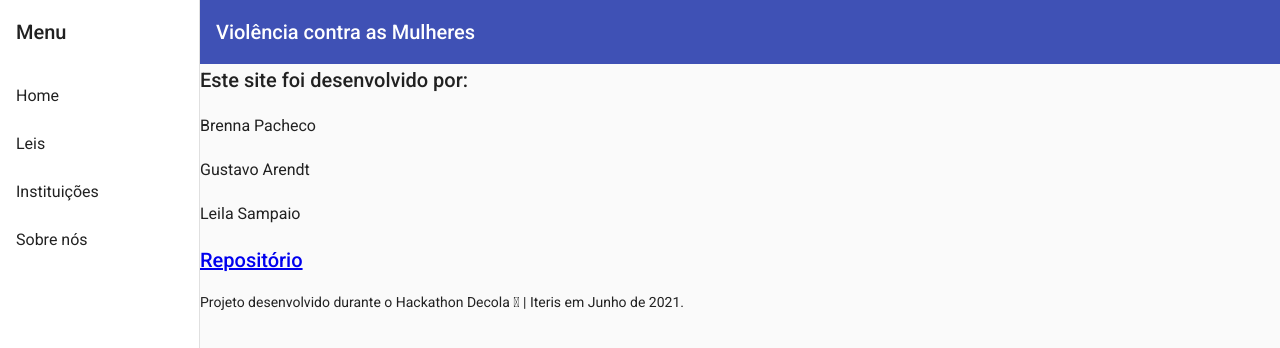
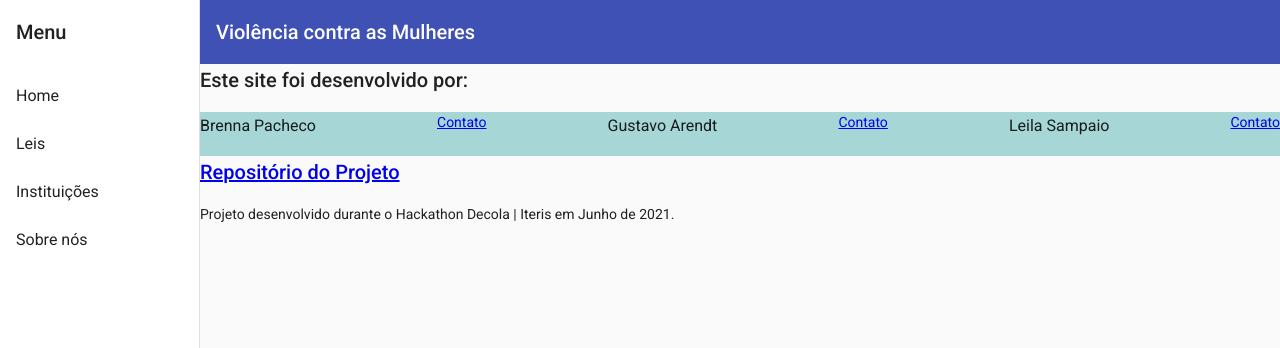
Before and after one commit to brennapacheco/IterisHackathon, an Angular app: page /sobre-page in a window 1280 px wide. Shown: the top 348 px of the page. Built offline with nearby package versions, Linux system fonts and the light colour scheme.

Commit message:
estilizando a sobre-page

```diff
--- a/src/app/componentes/sobre-page/sobre-page.component.css
+++ b/src/app/componentes/sobre-page/sobre-page.component.css
@@ -0,0 +1,8 @@
+div {
+  background-color: #a6d6d6;
+  display: flex;
+  align-content: center;
+  flex-direction: row;
+  justify-content: space-between;
+  min-width: 360px;
+}
--- a/src/app/componentes/sobre-page/sobre-page.component.html
+++ b/src/app/componentes/sobre-page/sobre-page.component.html
@@ -1,10 +1,15 @@
 <h2>Este site foi desenvolvido por:</h2>
 <div>
-  <h3>Brenna Pacheco</h3>
-  <h3>Gustavo Arendt</h3>
-  <h3>Leila Sampaio</h3>
+    <h3>Brenna Pacheco</h3>
+    <p><a href="https://www.linkedin.com/in/brenna-pacheco/">Contato</a></p>
+
+    <h3>Gustavo Arendt</h3>
+    <p><a href="https://www.linkedin.com/in/gustavo-arendt-40417a139/">Contato</a></p>
+
+    <h3>Leila Sampaio</h3>
+    <p><a href="https://www.linkedin.com/in/lsamsilva/">Contato</a></p>
 </div>
 
-<h2><a href="https://github.com/gustavoarendt/IterisHackathon">Repositório</a></h2>
+<h2><a href="https://github.com/gustavoarendt/IterisHackathon">Repositório do Projeto</a></h2>
 
-<p>Projeto desenvolvido durante o Hackathon Decola &#x1F680; | Iteris em Junho de 2021.</p>
+<p>Projeto desenvolvido durante o Hackathon Decola | Iteris em Junho de 2021.</p>
```
Also changed, not shown: src/styles.css (+8 -2 lines).
